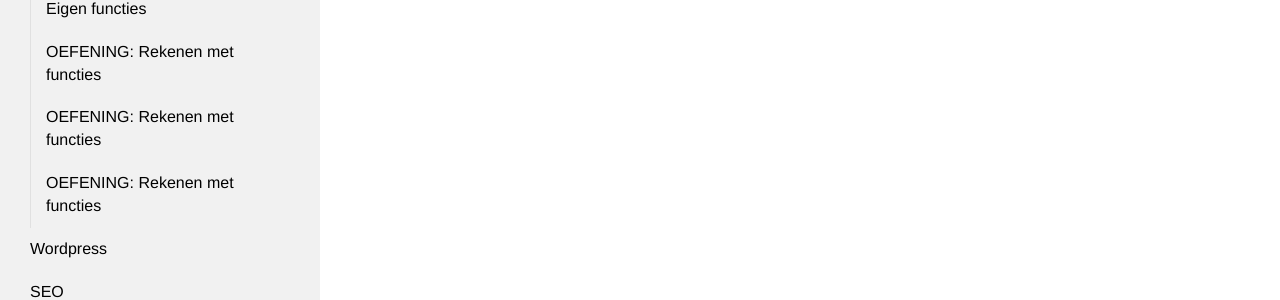
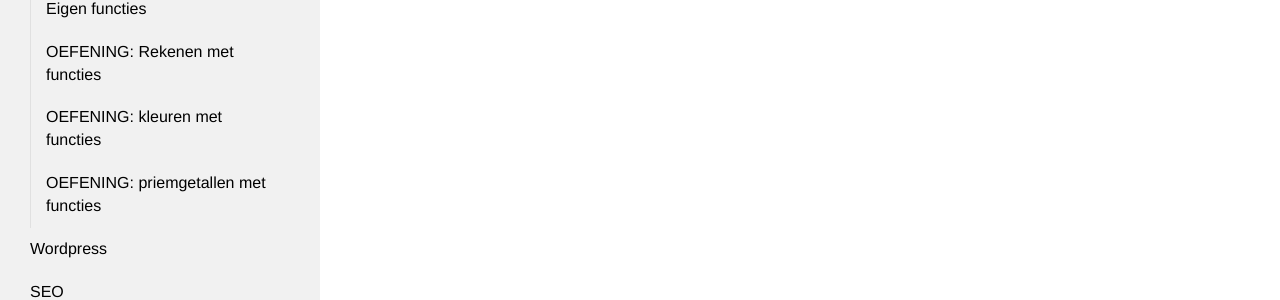
Before and after one commit to Syntra-Brussel/dynamische-webtechnieken, a Jekyll site: the page built from programmeren.md, in a window 1280 px wide. Shown: the part 727-1027 px from the top of the page. Built offline with Jekyll 4.4.1, drawn with Linux system fonts in a browser that asks for light colours; nearby versions of some CDN libraries; a script that is not in the unit is left out.

Commit message:
Update navigation.yml

```diff
--- a/_data/navigation.yml
+++ b/_data/navigation.yml
@@ -68,10 +68,10 @@ items:
         title: 'OEFENING: Rekenen met functies'
       - url: /programmeren/oefening-kleuren-met-functies
         published: 'yes'
-        title: 'OEFENING: Rekenen met functies'
+        title: 'OEFENING: kleuren met functies'
       - url: /programmeren/priemgetallen-met-functies
         published: 'yes'
-        title: 'OEFENING: Rekenen met functies'
+        title: 'OEFENING: priemgetallen met functies'
       - url: /programmeren/php-functies
         published: 'no'
         title: 'Ingebouwde PHP functies'
```
